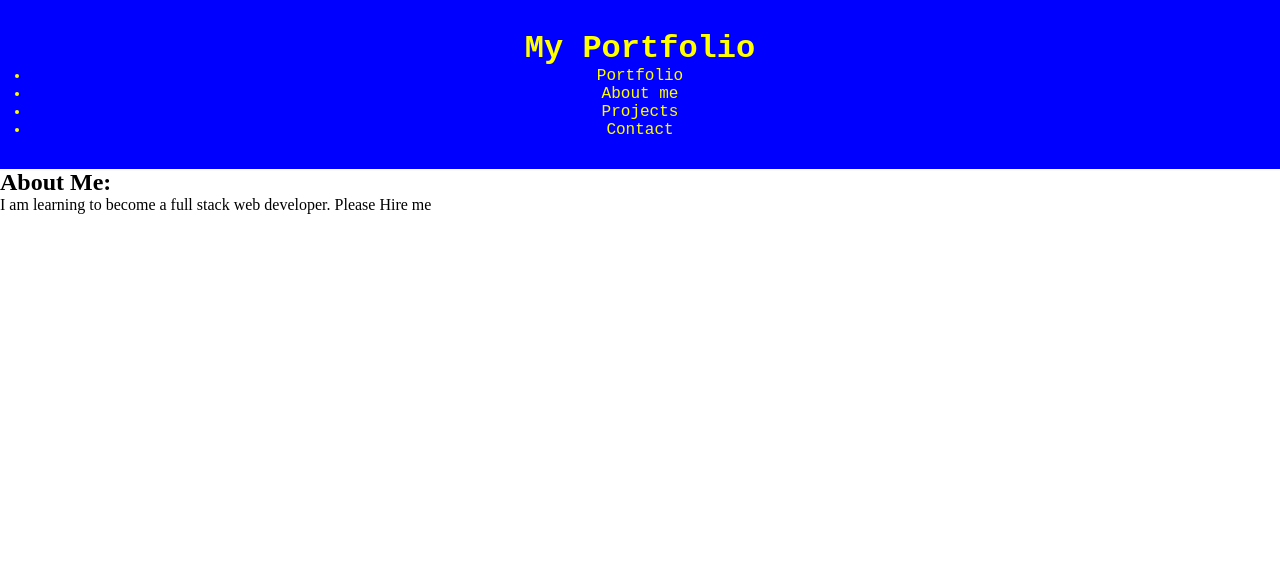
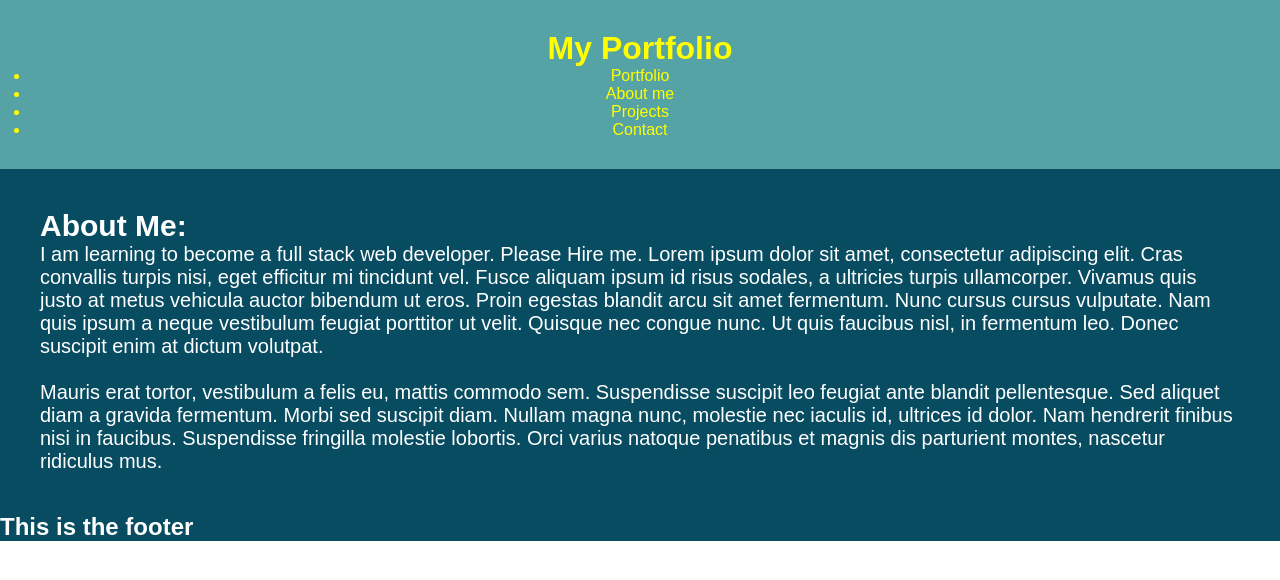
Before and after one commit to Joelhiguera/gh-actions-demo, a React (Create React App) app in the folder Desktop/repos/week20-React-Portfolio/react-portfolio/: page / in a window 1280 px wide. Shown: the top 580 px of the page. Built offline with nearby package versions, Linux system fonts and the light colour scheme.

Commit message:
create Footer compnent

```diff
--- a/Desktop/repos/week20-React-Portfolio/react-portfolio/src/App.js
+++ b/Desktop/repos/week20-React-Portfolio/react-portfolio/src/App.js
@@ -1,12 +1,14 @@
 import Header from './components/Header'
 import { BrowserRouter as Router, Routes, Route } from "react-router-dom";
 import Aboutme from './components/Aboutme';
+import Footer from './components/Footer'
 
 function App() {
   return (
     <div className='header'>
       <Header />
       <Aboutme />
+      <Footer />
     </div>
   );
 }
--- a/Desktop/repos/week20-React-Portfolio/react-portfolio/src/components/Aboutme.js
+++ b/Desktop/repos/week20-React-Portfolio/react-portfolio/src/components/Aboutme.js
@@ -1,9 +1,11 @@
 
 const Aboutme = () => {
   return (
-    <div>
+    <div className="aboutMe">
       <h2>About Me:</h2>
-      <p>I am learning to become a full stack web developer. Please Hire me</p>
+      <p>I am learning to become a full stack web developer. Please Hire me. Lorem ipsum dolor sit amet, consectetur adipiscing elit. Cras convallis turpis nisi, eget efficitur mi tincidunt vel. Fusce aliquam ipsum id risus sodales, a ultricies turpis ullamcorper. Vivamus quis justo at metus vehicula auctor bibendum ut eros. Proin egestas blandit arcu sit amet fermentum. Nunc cursus cursus vulputate. Nam quis ipsum a neque vestibulum feugiat porttitor ut velit. Quisque nec congue nunc. Ut quis faucibus nisl, in fermentum leo. Donec suscipit enim at dictum volutpat.</p><br></br>
+
+      <p>Mauris erat tortor, vestibulum a felis eu, mattis commodo sem. Suspendisse suscipit leo feugiat ante blandit pellentesque. Sed aliquet diam a gravida fermentum. Morbi sed suscipit diam. Nullam magna nunc, molestie nec iaculis id, ultrices id dolor. Nam hendrerit finibus nisi in faucibus. Suspendisse fringilla molestie lobortis. Orci varius natoque penatibus et magnis dis parturient montes, nascetur ridiculus mus.</p>
     </div>
   )
 }
--- /dev/null
+++ b/Desktop/repos/week20-React-Portfolio/react-portfolio/src/components/Footer.js
@@ -0,0 +1,11 @@
+
+const Footer = () => {
+  return (
+    <div className="footer">
+      <h2>This is the footer</h2>
+
+    </div>
+  )
+}
+
+export default Footer
--- a/Desktop/repos/week20-React-Portfolio/react-portfolio/src/index.css
+++ b/Desktop/repos/week20-React-Portfolio/react-portfolio/src/index.css
@@ -2,12 +2,26 @@
   box-sizing: border-box;
   margin: 0;
   padding: 0;
+  font-family: Arial, Helvetica, sans-serif;
 }
 
 header {
-  background-color: blue;
+  background-color: #56a3a6;
   color: yellow;
   text-align: center;
   font-family: 'Courier New', Courier, monospace;
   padding: 30px;
 }
+
+.aboutMe {
+  background-color: #084c61;
+  padding: 40px;
+  font-size: 20px;
+  color: white;
+}
+
+.footer {
+  background-color: #084c61;
+  color: white;
+  margin-bottom: 0%;
+}
```
